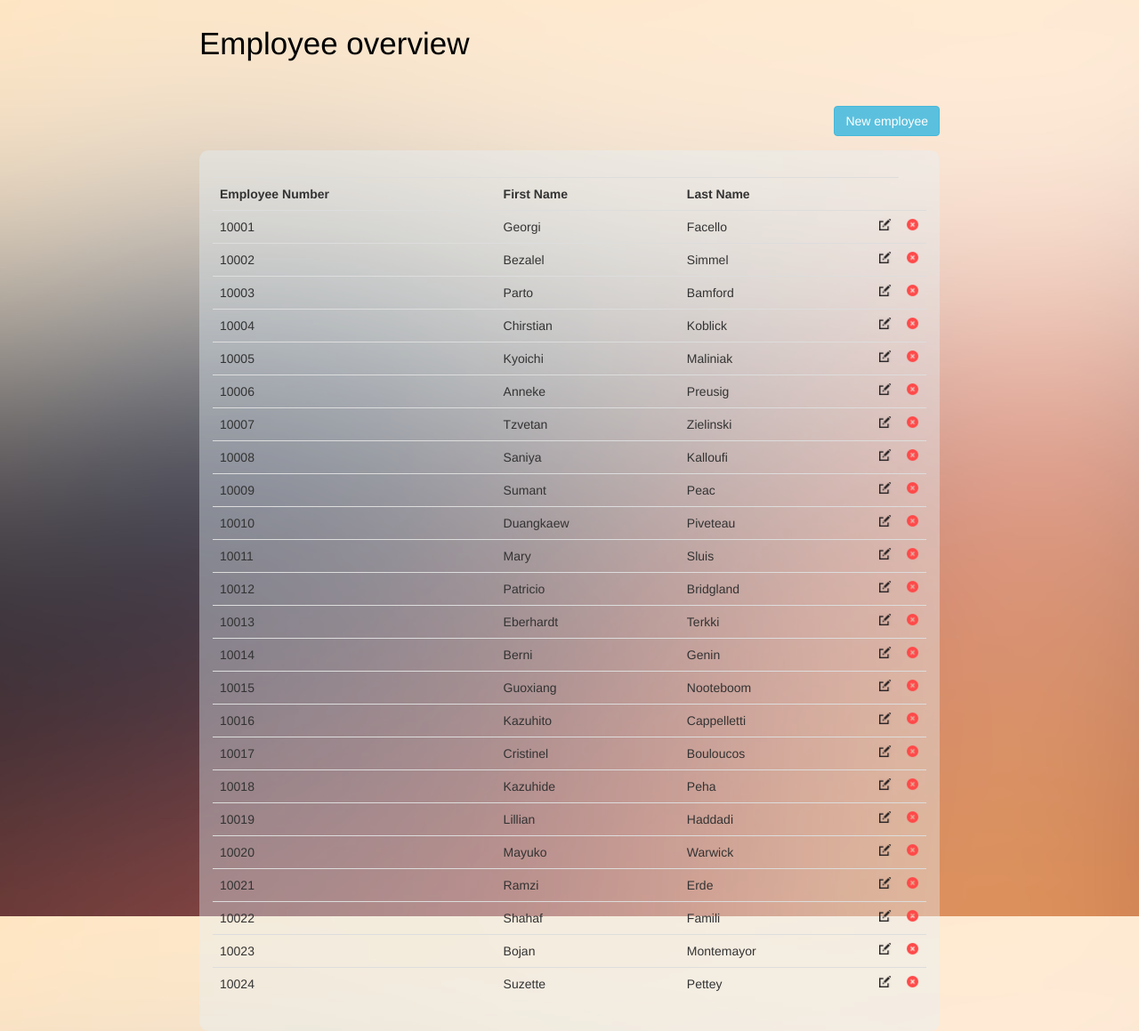
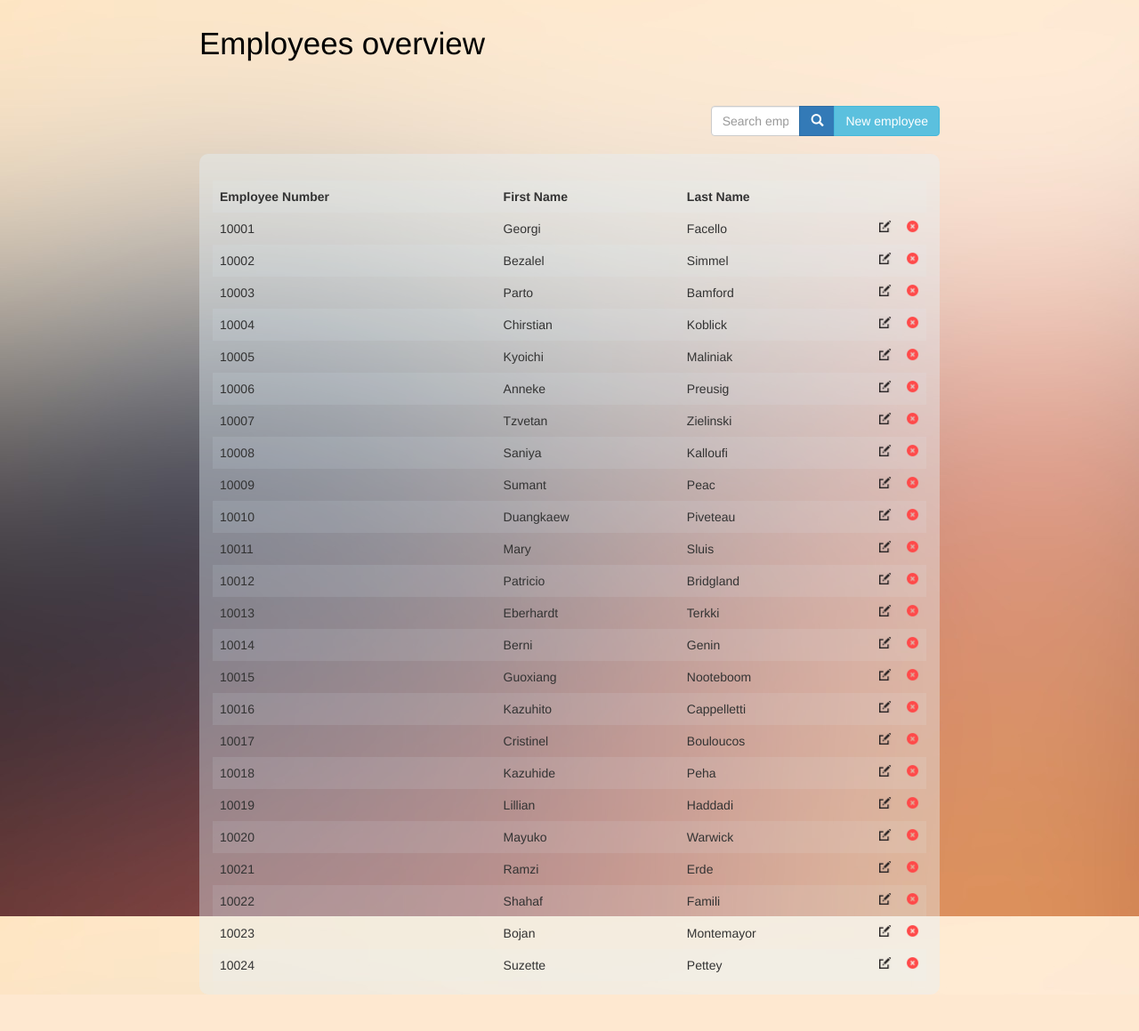
Before and after one commit to SteevePere/Daisy, a Flask app: page / in a window 1280 px wide. Shown: the part 50-1209 px from the top of the page at 89% size. After the commit the page ends 1168 px from the top, so only its background shows below. Run offline with Flask 2, Linux system fonts and the light colour scheme; data comes from the database, SQL or seed files in the repository; some libraries are stand-ins or nearby versions.

Commit message:
style, search

```diff
--- a/Daisy.py
+++ b/Daisy.py
@@ -53,6 +53,25 @@ def home():
 	if(request.path == '/list'): #REST
 			return jsonify({'code':200, 'message':'OK', 'Employees':all_employees}),200
 	return render_template('index.html', employees = all_employees),200
+
+@app.route('/search', methods=['GET', 'POST'])
+
+def search():
+	employees = []
+	message = ""
+	no_match = False
+	input = str(request.form.get("search",""))
+	input = '%' + input + '%'
+	cursor.execute("SELECT first_name, last_name, emp_no FROM employees WHERE (last_name LIKE (%s) OR first_name LIKE (%s) OR emp_no LIKE (%s))",(input, input, input))
+	rows = cursor.fetchall()
+	columns = [desc[0] for desc in cursor.description]
+	for row in rows:
+		row = dict(zip(columns,row))
+		employees.append(row)
+	if (employees == []):
+		no_match = True
+		message = "No employees match your search!"
+	return render_template('index.html', employees = employees, message = message, no_match = no_match),200
 
 #ADD ENTRY
 @app.route('/add', methods=['GET', 'POST'])
--- a/static/styles/styles.css
+++ b/static/styles/styles.css
@@ -13,7 +13,7 @@ h1 {
 }
 
 h2 {
- color: black;
+ color: grey;
  text-align: center;
  font-size: 150%;
 }
@@ -21,3 +21,19 @@ h2 {
 a:hover.navbar-brand {
 	color: grey!important;
 }
+
+.table {
+  margin-bottom: 0px!important;
+}
+
+.table>tbody>tr>td, .table>tbody>tr>th, .table>tfoot>tr>td, .table>tfoot>tr>th, .table>thead>tr>td, .table>thead>tr>th {
+	border-top: 0px solid red!important;
+}
+
+tr:nth-of-type(odd) {
+	background-color:rgb(227, 240, 247, .1);
+}
+
+.modal-footer {
+	border-top:0px solid #e5e5e5!important;
+}
--- a/templates/add.html
+++ b/templates/add.html
@@ -16,7 +16,7 @@
 
 	{% import "bootstrap/wtf.html" as wtf %}
 
-	<body style="max-width: 40%!important;">
+	<body style="max-width: 50%!important;">
 
 		<nav class="navbar navbar-inverse navbar-fixed-top navbar-light bg-light" style="background-color: rgb(227, 240, 247, .4); border-width: 0px;" role="navigation">
 			<a href="/" class="navbar-left"><img style="width: 40px; height: 40px; margin: 5px 0px 5px 15px;" src="/static/images/HR.png"></a>
@@ -41,7 +41,7 @@
 					<d1>
 						{{ wtf.form_field(form.first_name, maxlength="15", class='form-control', placeholder='Enter first name...') }}
 					</d1>
-					<div style="margin-top: -13px; padding-left: 2px">
+					<div style="margin-top: -15px;padding-left: 12px;">
 					<small style="font-size: 11px; color: grey;">Max 15 characters</small>
 					</div>
 				</div>
@@ -49,7 +49,7 @@
 					<d1>
 						{{ wtf.form_field(form.last_name, maxlength="15", class='form-control', placeholder='Enter last name...') }}
 					</d1>
-					<div style="margin-top: -13px; padding-left: 2px">
+					<div style="margin-top: -15px;padding-left: 12px;">
 					<small style="font-size: 11px; color: grey;">Max 15 characters</small>
 					</div>
 				</div>
--- a/templates/edit.html
+++ b/templates/edit.html
@@ -16,7 +16,7 @@
 
 	{% import "bootstrap/wtf.html" as wtf %}
 
-	<body style="max-width: 40%!important;">
+	<body style="max-width: 50%!important;">
 
 		<nav class="navbar navbar-inverse navbar-fixed-top navbar-light bg-light" style="background-color: rgb(227, 240, 247, .4); border-width: 0px;" role="navigation">
 			<a href="/" class="navbar-left"><img style="width: 40px; height: 40px; margin: 5px 0px 5px 15px;" src="/static/images/HR.png"></a>
@@ -41,14 +41,14 @@
 					<d1>
 						{{ wtf.form_field(form.first_name, maxlength="15", class='form-control', value=firstname) }}
 					</d1>
-					<div style="margin-top: -13px; padding-left: 2px">
+					<div style="margin-top: -15px;padding-left: 12px;">
 					<small style="font-size: 11px; color: grey;">Max 15 characters</small>
 					</div>
 				</div>
 					<d1>
 						{{ wtf.form_field(form.last_name, maxlength="15", class='form-control', value=lastname) }}
 					</d1>
-					<div style="margin-top: -13px; padding-left: 2px">
+					<div style="margin-top: -15px;padding-left: 12px;">
 					<small style="font-size: 11px; color: grey;">Max 15 characters</small>
 					</div>
 				</div>
--- a/templates/index.html
+++ b/templates/index.html
@@ -27,28 +27,40 @@
 		<br>
 
 		<div>
-			<h1>Employee overview</h1>
+			<h1>Employees overview</h1>
 		</div>
 
 		<br>
 		<br>
 
-		<p>
-			<a class="btn btn-info" style="margin-bottom: 10px; float: right" href="/add">New employee</a>
-		</p>
+		<form action="{{ url_for('search') }}" method="post">
+  		<div class="row">
+    		<div class="col-xs-6 col-md-4" style="float: right;">
+      		<div class="input-group">
+        		<input type="text" required class="form-control" placeholder="Search employees" name= "search" id="txtSearch"/>
+        			<div class="input-group-btn">
+          			<button class="btn btn-primary" type="submit">
+            			<span class="glyphicon glyphicon-search"></span>
+          			</button>
+								<a class="btn btn-info" style="" href="/add">New employee</a>
+        			</div>
+      		</div>
+    		</div>
+  		</div>
+		</form>
 
-		<br>
 		<br>
 
 		<div style= "background-color: rgb(227, 240, 247, .4); padding: 15px; padding-top: 30px; border-radius: 10px; margin-top: 0px;">
-			<table class="table">
+			{% if not no_match %}
+			<table class="table" cellspacing="0" cellpadding="0">
 				<tr>
 					<th>Employee Number</th>
 					<th>First Name</th>
 					<th>Last Name</th>
 					<th>&nbsp;</th>
+					<th>&nbsp;</th>
 				</tr>
-
 				{% for employee in employees %}
 				<tr>
 					<td>{{employee.emp_no}}</td>
@@ -81,8 +93,13 @@
 				</div>
 				<!--Endof Modal -->
 				{% endfor %}
-
 			</table>
+			{% else %}
+			<h2>{{message}}</h2>
+				<div class="text-center">
+					<a class="btn btn-info" style="margin-top: 15px;" href="/">Back to list</a>
+				</div>
+			{% endif %}
 		</div>
 
 	</body>
```
